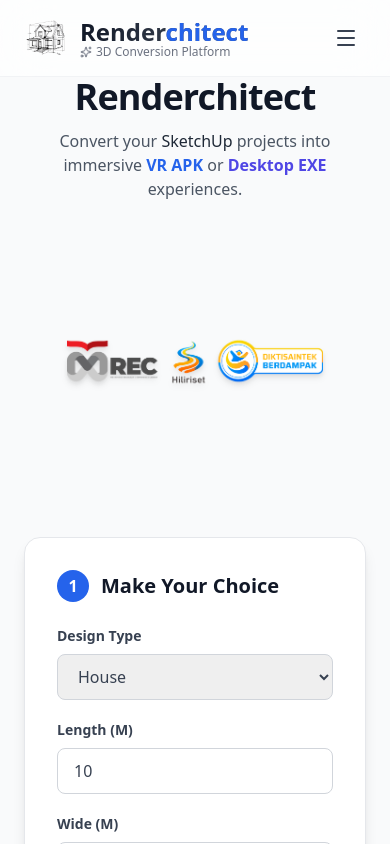
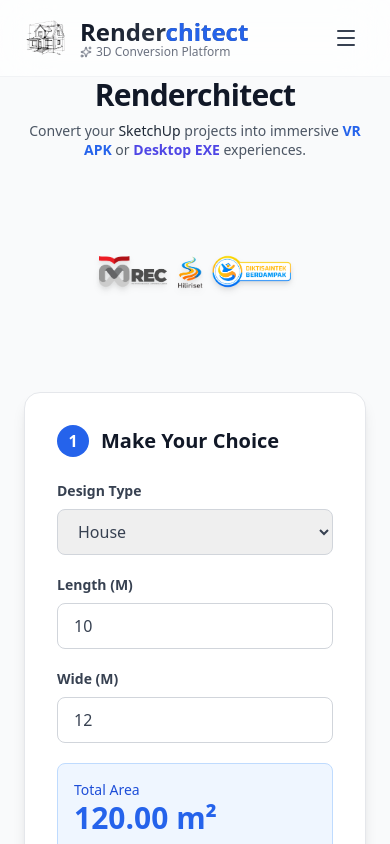
Before and after one commit to Yoshirmdn/Renderchitect, a React (Vite) app: page /demo in a window 390 px wide. Shown: the top 844 px of the page. Built offline with nearby package versions, Linux system fonts and the light colour scheme.

Commit message:
refactor: adjust layout and typography in DemoPage for improved visual clarity and responsiveness

```diff
--- a/src/Page/Demo.jsx
+++ b/src/Page/Demo.jsx
@@ -109,14 +109,13 @@
     <div className="min-h-screen bg-gray-50">
       <Navbar />
       <div className="max-w-7xl mx-auto px-6">
-        <div className="mb-12">
-          <div className="flex flex-col md:flex-row items-center gap-8">
-            {/* Text Content - Left Side */}
+        <div className="mb-6">
+          <div className="flex flex-col md:flex-row items-center gap-4 md:gap-6">
             <div className="flex-1 text-center md:text-left">
-              <h1 className="text-4xl sm:text-5xl font-extrabold text-gray-900 tracking-tight mb-3">
+              <h1 className="text-3xl sm:text-4xl md:text-5xl font-extrabold text-gray-900 tracking-tight mb-2">
                 Renderchitect
               </h1>
-              <p className="text-gray-600 text-base sm:text-lg max-w-md mx-auto md:mx-0">
+              <p className="text-gray-600 text-sm sm:text-base leading-snug max-w-md mx-auto md:mx-0">
                 Convert your{" "}
                 <span className="font-medium text-gray-800">SketchUp</span>{" "}
                 projects into immersive
@@ -134,7 +133,7 @@
               <img
                 src="LogoMrechilirisasi.png"
                 alt="Renderchitect Logo"
-                className="w-64 h-64 sm:w-72 sm:h-72 md:w-80 md:h-80 drop-shadow-md object-contain"
+                className="w-48 h-48 sm:w-56 sm:h-56 md:w-64 md:h-64 drop-shadow-md object-contain"
               />
             </div>
           </div>
```
